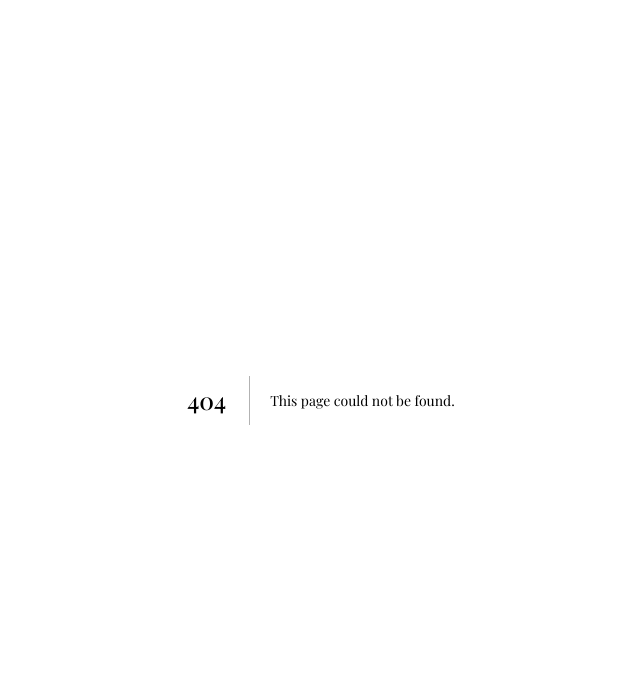
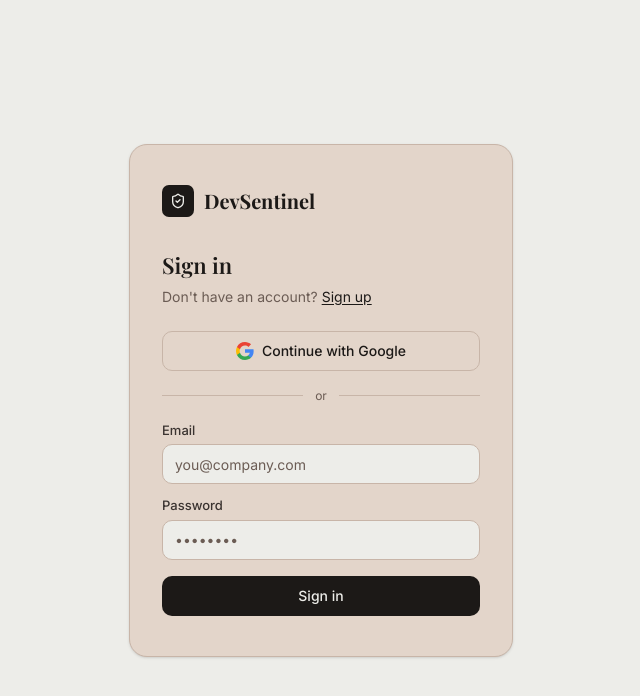
Before and after one commit to Deepesh-Katudia/DevSentinel, a Next.js app in the folder apps/web/: page /login in a window 1280 px wide. Before the commit this address had no page. Shown: the top 696 px of the page, without its empty margins (319-959 px from the left). Built offline with nearby package versions, Linux system fonts and the light colour scheme; a web font is replaced by a local one.

Commit message:
feat: replace Clerk login page with custom Supabase login form

```diff
--- a/apps/web/app/login/[[...sign-in]]/page.tsx
+++ /dev/null
@@ -1,9 +0,0 @@
-import { SignIn } from "@clerk/nextjs";
-
-export default function LoginPage() {
-  return (
-    <div className="min-h-screen flex items-center justify-center bg-background">
-      <SignIn />
-    </div>
-  );
-}
--- /dev/null
+++ b/apps/web/app/login/page.tsx
@@ -0,0 +1,123 @@
+"use client";
+import { useState } from "react";
+import { useRouter } from "next/navigation";
+import Link from "next/link";
+import { createClient } from "@/lib/supabase/client";
+import { ShieldCheck } from "lucide-react";
+
+export default function LoginPage() {
+  const router = useRouter();
+  const [email, setEmail] = useState("");
+  const [password, setPassword] = useState("");
+  const [error, setError] = useState<string | null>(null);
+  const [loading, setLoading] = useState(false);
+
+  async function handleSubmit(e: React.FormEvent) {
+    e.preventDefault();
+    setError(null);
+    setLoading(true);
+    const supabase = createClient();
+    const { error } = await supabase.auth.signInWithPassword({ email, password });
+    setLoading(false);
+    if (error) {
+      setError(error.message);
+      return;
+    }
+    router.push("/dashboard");
+  }
+
+  async function handleGoogle() {
+    const supabase = createClient();
+    await supabase.auth.signInWithOAuth({
+      provider: "google",
+      options: { redirectTo: `${window.location.origin}/auth/callback` },
+    });
+  }
+
+  return (
+    <div className="min-h-screen flex items-center justify-center bg-[var(--bg)]">
+      <div className="w-full max-w-sm px-8 py-10 rounded-2xl border border-[var(--border)] bg-[var(--surface)] shadow-sm">
+        <div className="flex items-center gap-2.5 mb-8">
+          <span className="w-8 h-8 bg-[var(--ink)] rounded-[7px] flex items-center justify-center">
+            <ShieldCheck size={16} className="text-[var(--bg)]" />
+          </span>
+          <span className="font-serif text-[20px] font-bold text-[var(--ink)]">DevSentinel</span>
+        </div>
+
+        <h1 className="text-[22px] font-semibold text-[var(--ink)] mb-1">Sign in</h1>
+        <p className="text-[14px] text-[var(--ink-3)] mb-6">
+          Don&apos;t have an account?{" "}
+          <Link href="/sign-up" className="text-[var(--ink)] underline underline-offset-2">
+            Sign up
+          </Link>
+        </p>
+
+        <button
+          type="button"
+          onClick={handleGoogle}
+          className="w-full flex items-center justify-center gap-2 h-10 rounded-lg border border-[var(--border)] text-[14px] font-medium text-[var(--ink)] hover:bg-[var(--bg)] transition-colors mb-4"
+        >
+          <svg width="18" height="18" viewBox="0 0 18 18" fill="none">
+            <path d="M17.64 9.2c0-.637-.057-1.251-.164-1.84H9v3.481h4.844a4.14 4.14 0 0 1-1.796 2.716v2.259h2.908c1.702-1.567 2.684-3.875 2.684-6.615Z" fill="#4285F4"/>
+            <path d="M9 18c2.43 0 4.467-.806 5.956-2.18l-2.908-2.259c-.806.54-1.837.86-3.048.86-2.344 0-4.328-1.584-5.036-3.711H.957v2.332A8.997 8.997 0 0 0 9 18Z" fill="#34A853"/>
+            <path d="M3.964 10.71A5.41 5.41 0 0 1 3.682 9c0-.593.102-1.17.282-1.71V4.958H.957A8.996 8.996 0 0 0 0 9c0 1.452.348 2.827.957 4.042l3.007-2.332Z" fill="#FBBC05"/>
+            <path d="M9 3.58c1.321 0 2.508.454 3.44 1.345l2.582-2.58C13.463.891 11.426 0 9 0A8.997 8.997 0 0 0 .957 4.958L3.964 7.29C4.672 5.163 6.656 3.58 9 3.58Z" fill="#EA4335"/>
+          </svg>
+          Continue with Google
+        </button>
+
+        <div className="flex items-center gap-3 mb-4">
+          <div className="flex-1 h-px bg-[var(--border)]" />
+          <span className="text-[12px] text-[var(--ink-3)]">or</span>
+          <div className="flex-1 h-px bg-[var(--border)]" />
+        </div>
+
+        <form onSubmit={handleSubmit} className="flex flex-col gap-3">
+          <div className="flex flex-col gap-1">
+            <label htmlFor="email" className="text-[13px] font-medium text-[var(--ink-2)]">
+              Email
+            </label>
+            <input
+              id="email"
+              type="email"
+              required
+              autoComplete="email"
+              value={email}
+              onChange={(e) => setEmail(e.target.value)}
+              className="h-10 px-3 rounded-lg border border-[var(--border)] bg-[var(--bg)] text-[14px] text-[var(--ink)] placeholder:text-[var(--ink-3)] focus:outline-none focus:ring-2 focus:ring-[var(--ink)] focus:ring-offset-1"
+              placeholder="you@company.com"
+            />
+          </div>
+
+          <div className="flex flex-col gap-1">
+            <label htmlFor="password" className="text-[13px] font-medium text-[var(--ink-2)]">
+              Password
+            </label>
+            <input
+              id="password"
+              type="password"
+              required
+              autoComplete="current-password"
+              value={password}
+              onChange={(e) => setPassword(e.target.value)}
+              className="h-10 px-3 rounded-lg border border-[var(--border)] bg-[var(--bg)] text-[14px] text-[var(--ink)] placeholder:text-[var(--ink-3)] focus:outline-none focus:ring-2 focus:ring-[var(--ink)] focus:ring-offset-1"
+              placeholder="••••••••"
+            />
+          </div>
+
+          {error && (
+            <p className="text-[13px] text-red-500 bg-red-50 rounded-lg px-3 py-2">{error}</p>
+          )}
+
+          <button
+            type="submit"
+            disabled={loading}
+            className="h-10 rounded-lg bg-[var(--ink)] text-[var(--bg)] text-[14px] font-medium hover:opacity-90 transition-opacity disabled:opacity-50 mt-1"
+          >
+            {loading ? "Signing in…" : "Sign in"}
+          </button>
+        </form>
+      </div>
+    </div>
+  );
+}
```
